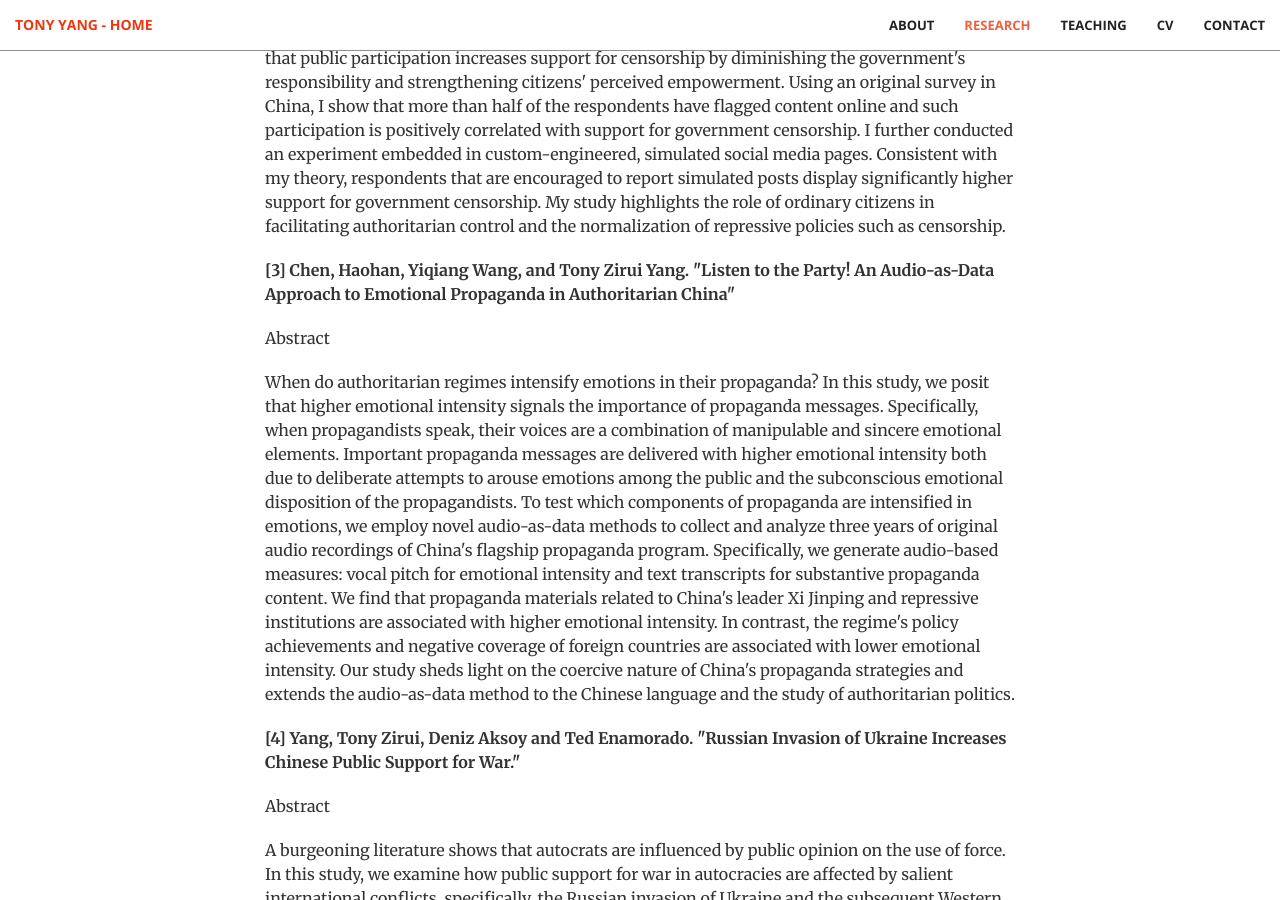
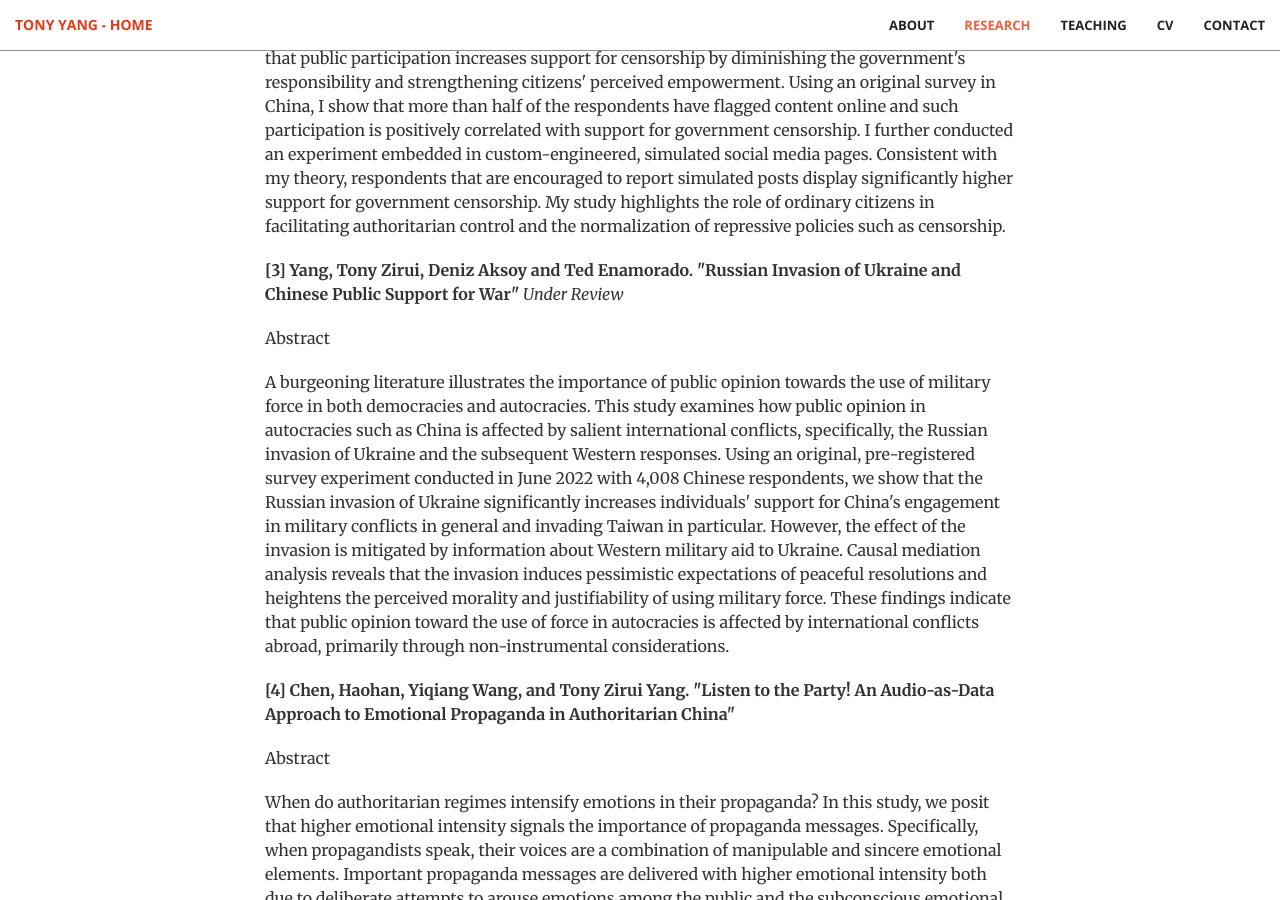
Before and after one commit to tonyhsfz/website, a Jekyll site: the page built from index.html, in a window 1280 px wide and 900 px high, scrolled down 2608 px. Built offline with Jekyll 4.4.1, drawn with Linux system fonts in a browser that asks for light colours; some of the changed text lies outside the part shown.

Commit message:
Update publication.html

```diff
--- a/_includes/publication.html
+++ b/_includes/publication.html
@@ -20,9 +20,16 @@ Previous research claims that public awareness of censorship will lead to backla
 <p> Abstract </p>
 <p>
 Contrary to the conventional top-down view of government censorship, ordinary citizens in authoritarian regimes frequently participate in censorship by reporting online content. This study theorizes a bottom-up perspective of censorship in authoritarian regimes and analyzes its prevalence and consequences on public opinion toward censorship in the case of China. I argue that public participation increases support for censorship by diminishing the government's responsibility and strengthening citizens' perceived empowerment. Using an original survey in China, I show that more than half of the respondents have flagged content online and such participation is positively correlated with support for government censorship. I further conducted an experiment embedded in custom-engineered, simulated social media pages. Consistent with my theory, respondents that are encouraged to report simulated posts display significantly higher support for government censorship. My study highlights the role of ordinary citizens in facilitating authoritarian control and the normalization of repressive policies such as censorship.                    </p>
+                    <p></p>
                      <p></p>
+<p><b>[3] Yang, Tony Zirui, Deniz Aksoy and Ted Enamorado. "Russian Invasion of Ukraine and Chinese Public Support for War"  </b> <i>Under Review</i> </p>
+<p> Abstract </p>
+<p>
+   A burgeoning literature illustrates the importance of public opinion towards the use of military force in both democracies and autocracies. This study examines how public opinion in autocracies such as China is affected by salient international conflicts, specifically, the Russian invasion of Ukraine and the subsequent Western responses. Using an original, pre-registered survey experiment conducted in June 2022 with 4,008 Chinese respondents, we show that the Russian invasion of Ukraine significantly increases individuals' support for China's engagement in military conflicts in general and invading Taiwan in particular. However, the effect of the invasion is mitigated by information about Western military aid to Ukraine. Causal mediation analysis reveals that the invasion induces pessimistic expectations of peaceful resolutions and heightens the perceived morality and justifiability of using military force. These findings indicate that public opinion toward the use of force in autocracies is affected by international conflicts abroad, primarily through non-instrumental considerations.
+                    </p>
+                    <p></p>
                      <p></p>
-<p><b>[3] Chen, Haohan, Yiqiang Wang, and Tony Zirui Yang. "Listen to the Party! An Audio-as-Data Approach to Emotional Propaganda in Authoritarian China" </b></p>
+<p><b>[4] Chen, Haohan, Yiqiang Wang, and Tony Zirui Yang. "Listen to the Party! An Audio-as-Data Approach to Emotional Propaganda in Authoritarian China" </b></p>
 <p> Abstract </p>
 <p>
 When do authoritarian regimes intensify emotions in their propaganda?
@@ -31,13 +38,7 @@ Specifically, we generate audio-based measures: vocal pitch for emotional intens
 We find that propaganda materials related to China's leader Xi Jinping and repressive institutions are associated with higher emotional intensity. In contrast, the regime's policy achievements and negative coverage of foreign countries are associated with lower emotional intensity.
 Our study sheds light on the coercive nature of China's propaganda strategies and extends the audio-as-data method to the Chinese language and the study of authoritarian politics.
 </p>
-                    <p></p>
-                     <p></p>
-<p><b>[4] Yang, Tony Zirui, Deniz Aksoy and Ted Enamorado. "Russian Invasion of Ukraine Increases Chinese Public Support for War." </b></p>
-<p> Abstract </p>
-<p>
-    A burgeoning literature shows that autocrats are influenced by public opinion on the use of force. In this study, we examine how public support for war in autocracies are affected by salient international conflicts, specifically, the Russian invasion of Ukraine and the subsequent Western responses. We use a survey experiment with 4,008 Chinese respondents (interviewed in June of 2022) to test the effect of the Russo-Ukrainian conflict on Chinese public support for war in general and invading Taiwan in specific. We find that priming respondents with the Russian aggression significantly increases public support for war. Information about Western military interventions significantly mitigates the effect of invasion. Causal mediation analysis suggests that pessimistic perceptions of peaceful resolutions and perceived morality of wars drive the results. These findings suggest that the public learns from salient international conflicts and update their attitudes on wars, which have significant implications for policy interventions on conflicts.
-                    </p>
+
 
                 </div>
         </div>
```
